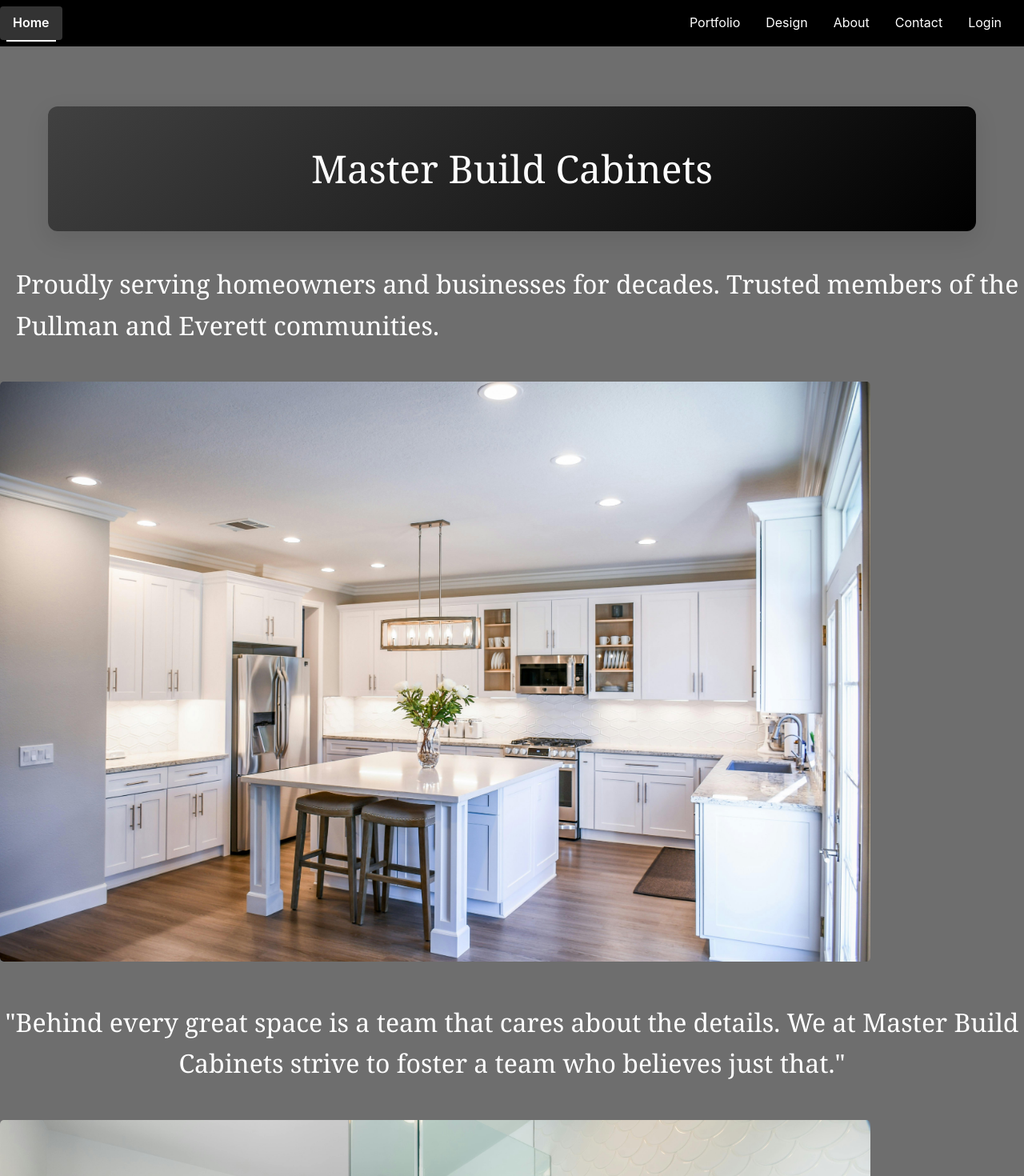
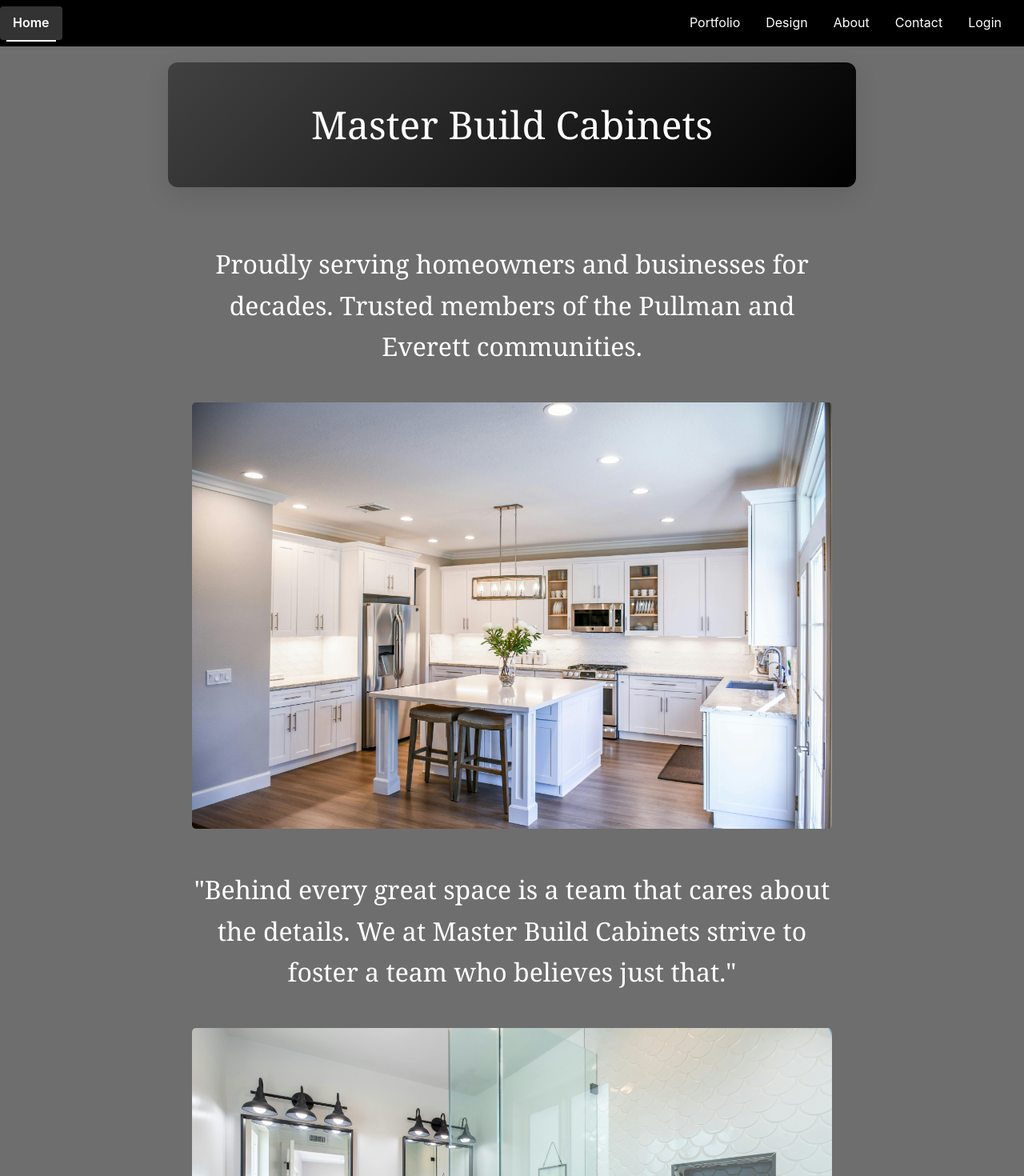
Before and after one commit to gudino27/489_project, a React (Create React App) app in the folder kitchen-designer/: page / in a window 1280 px wide. Shown: the top 1470 px of the page at 80% size. Built offline with nearby package versions, Linux system fonts and the light colour scheme.

Commit message:
Finished Home and Contact page
Made it so the images and text on the homepage scale better with dynamic window sizes by using max-width.

Did the same for the contact page and added validation checks. Also added a pdf generator for the results of the contact form using jsPDF.

```diff
--- a/kitchen-designer/src/components/Contact.js
+++ b/kitchen-designer/src/components/Contact.js
@@ -1,6 +1,7 @@
 import React, { useState } from 'react';
 import Navigation from './Navigation';
 import './css/contact.css';
+import jsPDF from 'jspdf';
 
 const Contact = () => {
   const [formData, setFormData] = useState({
@@ -34,16 +35,54 @@ const Contact = () => {
     }));
   };
 
+  const generatePDF = () => {
+    const doc = new jsPDF();
+    const { firstName, lastName, email, phone } = formData;
+    const selected = Object.entries(selectedServices)
+      .filter(([_, v]) => v)
+      .map(([k]) => k)
+      .join(", ") || "None";
+
+    const dateSubmitted = new Date().toLocaleString();
+    doc.setFontSize(16);
+    doc.text("Contact Submission", 20, 20);
+    doc.setFontSize(12);
+    doc.text(`First Name: ${firstName}`, 20, 40);
+    doc.text(`Last Name: ${lastName}`, 20, 50);
+    doc.text(`Email: ${email}`, 20, 60);
+    doc.text(`Phone: ${phone}`, 20, 70);
+    doc.text(`Services Requested: ${selected}`, 20, 80);
+    doc.text(`Date Requested: ${dateSubmitted}`, 20, 30);
+
+    doc.save("contact-form.pdf");
+  };
+
   const makeContact = () => {
     const { firstName, lastName, email, phone } = formData;
+    const isAnyServiceSelected = Object.values(selectedServices).some(value => value === true);
 
     if (!firstName.trim() || !lastName.trim() || !email.trim() || !phone.trim()) {
       alert("Fill in all fields to submit.");
       return;
     }
 
+    if (firstName.trim().length < 2 || lastName.trim().length < 2) {
+    alert("First and last names must be at least 2 characters long.");
+    return;
+    }
+
+    if (phone.replace(/\D/g, '').length !== 10){
+      alert("Please enter a 10 digit phone number.")
+      return;
+    }
+
     if (!email.includes("@")) {
-      alert("Invalid email address.");
+      alert("Invalid email address. Please include an '@' symbol.");
+      return;
+    }
+
+    if (!isAnyServiceSelected) {
+      alert("Please select at least one service we can help you with.");
       return;
     }
 
@@ -61,23 +100,26 @@ const Contact = () => {
     });
 
     alert("Thank you, we will be in touch!");
+    generatePDF();
   };
 
   return (
     <>
       <Navigation />
 
-      <div className="banner">
-        Contact Master Build Cabinets
+      <div className="contact-container">
+        <div className="contact-banner">
+          Contact Master Build Cabinets
+        </div>
       </div>
 
-      <div className="introduction">
+      <div className="contact-introduction">
         If you have any questions related to estimates or services please fill
         out the contact form below. A team member will get back to you as soon
         as possible.
       </div>
 
-      <div className="description">
+      <div className="instruction">
         Please fill out all fields.
       </div>
 
@@ -124,7 +166,7 @@ const Contact = () => {
         />
       </div>
 
-      <div className="description">
+      <div className="instruction">
         What can we help you with?
       </div>
 
@@ -158,7 +200,7 @@ const Contact = () => {
         </label>
       </div>
 
-      <div className="description">
+      <div className="instruction">
         Make sure all information is correct before submitting.
       </div>
 
--- a/kitchen-designer/src/components/Home.js
+++ b/kitchen-designer/src/components/Home.js
@@ -7,13 +7,13 @@ const Home = () => {
     <>
       <Navigation />
 
-      <div class="container">
-        <div class="banner">
+      <div class="home-container">
+        <div class="home-banner">
             Master Build Cabinets
         </div>
       </div>
 
-      <div className="introduction">
+      <div className="quote">
         Proudly serving homeowners and businesses for decades.
         Trusted members of the Pullman and Everett communities.
       </div>
--- a/kitchen-designer/src/components/css/contact.css
+++ b/kitchen-designer/src/components/css/contact.css
@@ -67,24 +67,22 @@ body {
     }
 }
 
-.container{
-    max-width: 1200px;
+.contact-container{
+    max-width: 900px;
     margin: 0 auto;
     padding: 20px;
 }
 
-.banner{
+.contact-banner {
     text-align: center;
     background: linear-gradient(135deg, #414141 0%, #000000 100%);
     font-size: 3rem;
     color: rgb(255, 255, 255);
-    margin-top: 55px;
     padding: 40px 20px;
     border-radius: 12px;
     box-shadow: 0 10px 30px rgba(0,0,0,0.1);
-    max-width: 1200px;
-    margin-left: auto;
-    margin-right: auto;
+    max-width: 1000px;
+    margin: 0 auto;
     font-size: 3rem;
     font-family: Georgia, 'Times New Roman', Times, serif;
     animation: fadeInUp
@@ -94,41 +92,48 @@ body {
                    forwards;
 }
 
-.introduction{
-    text-align: left;
+.contact-introduction {
+    text-align: center;
     font-family:Georgia, 'Times New Roman', Times, serif;
     font-size: 2rem;
     color: rgb(255, 255, 255);
-    margin-top: 20px;
-    margin-left: 20px;
-    margin-bottom: 40px;
-    animation: fadeInUp
-                   0.8s
-                   ease-out
-                   0.2s
-                   forwards;
+    margin-top: 30px;
+    margin-bottom: 35px;
+    max-width: 800px;
+    margin-left: auto;
+    margin-right: auto;
 }
 
-.description{
-    text-align: left;
+.instruction{
+    text-align: center;
     font-family:Georgia, 'Times New Roman', Times, serif;
     font-size: 20px;
     color: rgb(255, 255, 255);
+    max-width: 800px;
     margin-top: 15px;
-    margin-left: 20px;
+    margin-left: auto;
+    margin-right: auto;
+    text-align: left;
 }
 
 .form{
-    margin-inline: left;
-    margin-left: 20px;
+    margin-inline: center;
     margin-top: 15px;
+    max-width: 800px;
+    margin-top: 15px;
+    margin-left: auto;
+    margin-right: auto;
+    text-align: left;
 }
 
 .check{
     margin-inline: left;
-    margin-left: 20px;
+    max-width: 800px;
     margin-top: 10px;
     cursor: pointer;
+    margin-left: auto;
+    margin-right: auto;
+    text-align: left;
 }
 
 .check input[type="checkbox"] {
@@ -150,14 +155,29 @@ body {
   border-color: #444;
 }
 
+.check span:hover {
+  border-color: #444;
+  transform: translateY(-1px);
+}
+
 button[type="submit"]{
-    margin-inline: left;
-    margin-left: 20px;
+    display: block;
     margin-top: 10px;
     margin-bottom: 20px;
-    border: none;
+    margin-left: auto;
+    margin-right: auto;
+    padding: 10px 20px;
     border-radius: 8px;
     cursor: pointer;
+    background-color: #444;
     color: white;
-    border-color: #444
+    border-color: #444;
+    max-width: 800px;
+    transition: 0.2s;
 }
+
+button[type="submit"]:hover {
+  background-color: #444;
+  color: white;
+  border-color: #444;
+}
--- a/kitchen-designer/src/components/css/home.css
+++ b/kitchen-designer/src/components/css/home.css
@@ -70,22 +70,21 @@ body {
     }
 }
 
-.container{
-    max-width: 1200px;
+.home-container{
+    max-width: 900px;
     margin: 0 auto;
     padding: 20px;
 }
 
-.banner {
+.home-banner {
     text-align: center;
     background: linear-gradient(135deg, #414141 0%, #000000 100%);
     font-size: 3rem;
     color: rgb(255, 255, 255);
-    margin-top: 55px;
     padding: 40px 20px;
     border-radius: 12px;
     box-shadow: 0 10px 30px rgba(0,0,0,0.1);
-    max-width: 1200px;
+    max-width: 1000px;
     margin: 0 auto;
     font-size: 3rem;
     font-family: Georgia, 'Times New Roman', Times, serif;
@@ -96,28 +95,26 @@ body {
                    forwards;
 }
 
-
 .introduction {
     text-align: center;
     font-family:Georgia, 'Times New Roman', Times, serif;
     font-size: 2rem;
     color: rgb(255, 255, 255);
     margin-top: 30px;
-    animation: fadeInUp
-                   0.8s
-                   ease-out
-                   0.2s
-                   forwards;
+    max-width: 800px;
+    margin-left: auto;
+    margin-right: auto;
 }
 
 .intro-image {
-    text-align: center;
+    max-width: 800px;
     margin-top: 45px;
+    margin-left: auto;
+    margin-right: auto;
 }
 
 .intro-image img {
-    text-align: center;
-    max-width: 85%;
+    max-width: 100%;
     height: auto;
     border-radius: 5px;
 }
@@ -128,6 +125,9 @@ body {
     font-size: 2rem;
     color: rgb(255, 255, 255);
     margin-top: 50px;
+    max-width: 800px;
+    margin-left: auto;
+    margin-right: auto;
 }
 
 .description-header {
@@ -139,7 +139,10 @@ body {
 }
 
 .description {
-    text-align: left;
+    text-align: center;
+    margin-left: auto;
+    margin-right: auto;
+    max-width: 800px;
     font-family: Georgia, 'Times New Roman', Times, serif;
     font-size: 20px;
     color: rgb(255, 255, 255);
@@ -149,6 +152,7 @@ body {
 .button {
     text-align: center;
     margin-top: 30px;
+    margin-bottom: 10px;
 }
 
 .button .btn {
```
